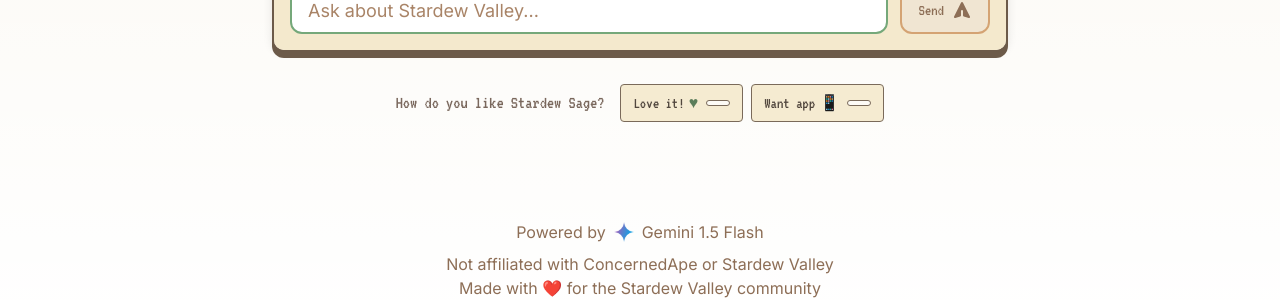
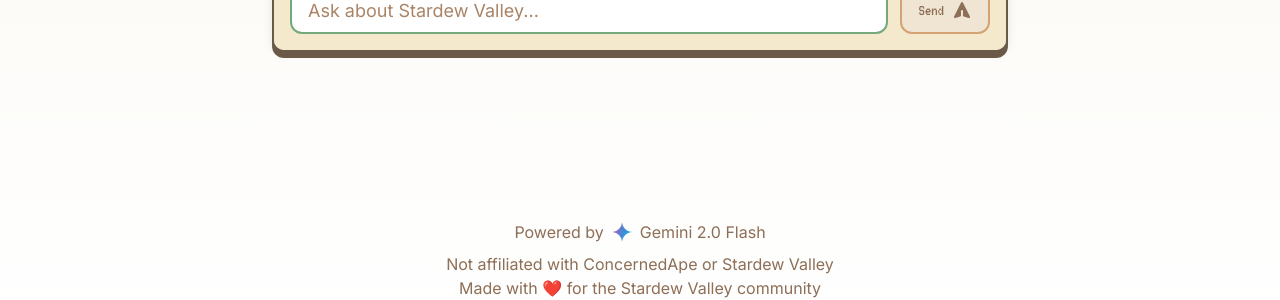
Before and after one commit to yashbhal/stardew-sage, a Next.js app: page / in a window 1280 px wide. Shown: the part 904-1204 px from the top of the page. Built offline with nearby package versions, Linux system fonts and the light colour scheme; no server answers; the database is empty.

Commit message:
removed feedback buttons

```diff
--- a/src/app/page.tsx
+++ b/src/app/page.tsx
@@ -54,7 +54,7 @@
               height={20}
               className="inline-block"
             />
-            <span>Gemini 1.5 Flash</span>
+            <span>Gemini 2.0 Flash</span>
           </div>
           {/* Legal Disclaimer */}
           <p>Not affiliated with ConcernedApe or Stardew Valley</p>
--- a/src/components/ChatInterface.tsx
+++ b/src/components/ChatInterface.tsx
@@ -3,7 +3,6 @@
 import { useState, useRef, useEffect } from 'react';
 import Image from 'next/image';
 import ReactMarkdown from 'react-markdown';
-import { FeedbackButtons } from './FeedbackButtons';
 
 /**
  * Message Type Definition
@@ -219,7 +218,7 @@
   const errorMessageId = error ? 'chat-error-message' : undefined;
 
   return (
-    <div className="flex flex-col space-y-6 sm:space-y-8 max-w-3xl mx-auto px-3 sm:px-4 py-4 sm:py-6 min-h-[100dvh]">
+    <div className="flex flex-col max-w-3xl mx-auto px-3 sm:px-4 py-4 sm:py-6 min-h-[100dvh]">
       {/* Chat interface */}
       <section
         className="flex flex-col h-[85vh] sm:h-[80vh] bg-[#F6F1E5] rounded-stardew-lg overflow-hidden shadow-stardew-xl border-2 border-menu-border"
@@ -386,11 +385,6 @@
           </form>
         </div>
       </section>
-
-      {/* Feedback buttons at the bottom */}
-      <div className="w-full max-w-2xl mx-auto pb-4">
-        <FeedbackButtons />
-      </div>
     </div>
   );
 }
```
